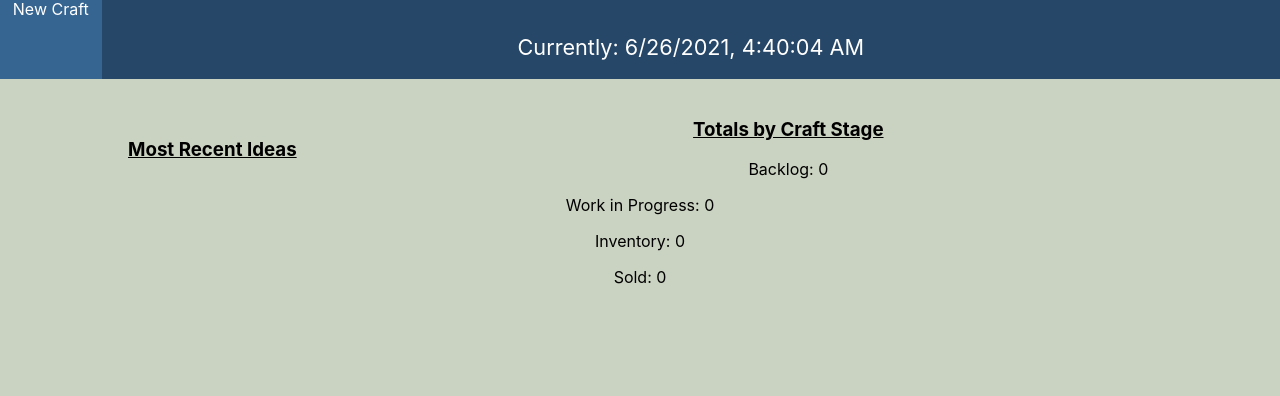
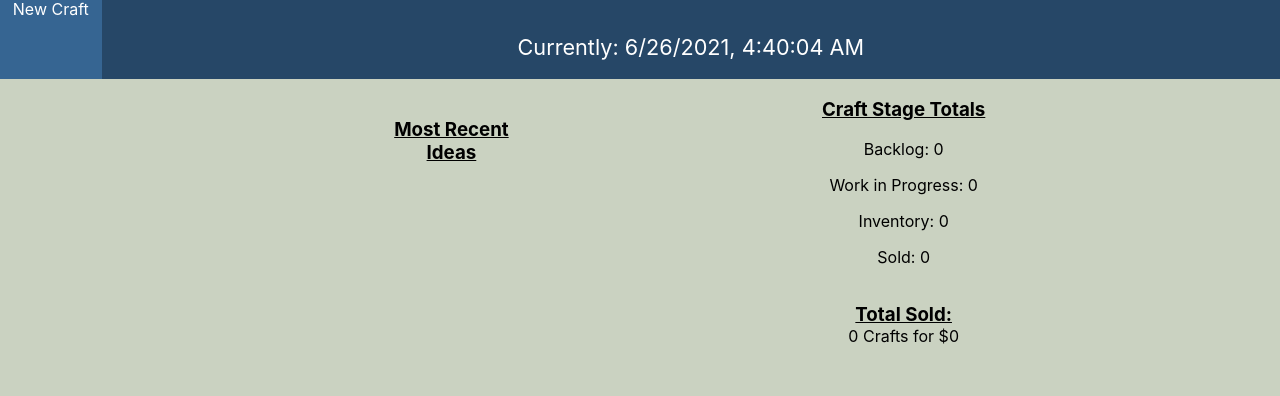
Before and after one commit to meranly8/react-redux-krafty-krab, a React (Create React App) app: page / in a window 1280 px wide. Shown: the part 121-517 px from the top of the page. Built offline with nearby package versions, Linux system fonts and the light colour scheme; no server answers.

Commit message:
Update Home to grid styling & display total crafts sold

```diff
--- a/src/containers/Home.js
+++ b/src/containers/Home.js
@@ -12,16 +12,18 @@ class Home extends Component {
 
     render(){
         return (
-            <div><br />
+            <div className="grid-container-home"><br />
                 <section className="section-1">
                     < Backlog />
                 </section>
                 <section>
-                    <h3><u>Totals by Craft Stage</u></h3>
+                    <h3><u>Craft Stage Totals</u></h3>
                     <p>Backlog: {this.stage("backlog").length}</p>
                     <p>Work in Progress: {this.stage("wip").length}</p>
                     <p>Inventory: {this.stage("inventory").length}</p>
-                    <p>Sold: {this.stage("sold").length}</p>
+                    <p>Sold: {this.stage("sold").length}</p><br />
+                    <h3 className="margin-0"><u>Total Sold:</u></h3>
+                    {this.stage("sold").length} Crafts for ${this.props.total}
                 </section>
             </div>
         )
@@ -31,7 +33,8 @@ class Home extends Component {
 const mapStateToProps = state => {
     return {
         crafts: state.crafts,
-        loading: state.loading
+        loading: state.loading,
+        total: state.total
     }
 }
 
```
